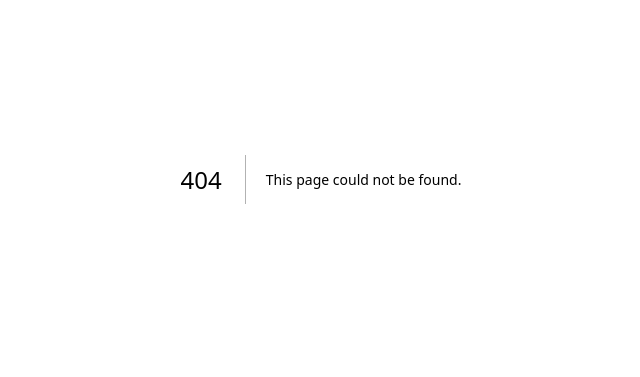
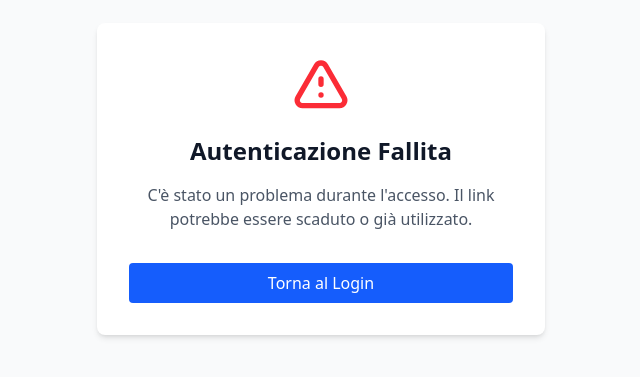
Before and after one commit to ganzomoreno/entraco, a Next.js app: page /auth/auth-code-error in a window 1280 px wide. Before the commit this address had no page. Shown: the part 221-598 px from the top of the page, without its empty margins (319-959 px from the left). Built offline with nearby package versions, Linux system fonts and the light colour scheme.

Commit message:
fix: auth error page and signup logic

```diff
--- /dev/null
+++ b/src/app/auth/auth-code-error/page.tsx
@@ -0,0 +1,50 @@
+import Link from 'next/link'
+
+export default function AuthCodeErrorPage({
+    searchParams,
+}: {
+    searchParams: { error?: string }
+}) {
+    return (
+        <div className="flex flex-col items-center justify-center min-h-screen p-4 bg-gray-50">
+            <div className="w-full max-w-md p-8 space-y-4 bg-white rounded-lg shadow-md text-center">
+                <div className="text-red-500">
+                    <svg
+                        xmlns="http://www.w3.org/2000/svg"
+                        className="w-16 h-16 mx-auto"
+                        fill="none"
+                        viewBox="0 0 24 24"
+                        stroke="currentColor"
+                    >
+                        <path
+                            strokeLinecap="round"
+                            strokeLinejoin="round"
+                            strokeWidth={2}
+                            d="M12 9v2m0 4h.01m-6.938 4h13.856c1.54 0 2.502-1.667 1.732-3L13.732 4c-.77-1.333-2.694-1.333-3.464 0L3.34 16c-.77 1.333.192 3 1.732 3z"
+                        />
+                    </svg>
+                </div>
+                <h1 className="text-2xl font-bold text-gray-900">Autenticazione Fallita</h1>
+
+                <p className="text-gray-600">
+                    C'è stato un problema durante l'accesso. Il link potrebbe essere scaduto o già utilizzato.
+                </p>
+
+                {searchParams.error && (
+                    <div className="p-3 my-4 text-sm text-left text-red-700 bg-red-100 rounded border border-red-200 break-all">
+                        <strong>Errore:</strong> {searchParams.error}
+                    </div>
+                )}
+
+                <div className="pt-4">
+                    <Link
+                        href="/login"
+                        className="inline-block w-full px-4 py-2 text-white bg-blue-600 rounded hover:bg-blue-700 transition-colors"
+                    >
+                        Torna al Login
+                    </Link>
+                </div>
+            </div>
+        </div>
+    )
+}
--- a/src/app/auth/callback/route.ts
+++ b/src/app/auth/callback/route.ts
@@ -24,5 +24,6 @@ export async function GET(request: Request) {
     }
 
     // return the user to an error page with instructions
-    return NextResponse.redirect(`${origin}/auth/auth-code-error`)
+    const errorMessage = code ? 'Invalid code' : 'No code provided'
+    return NextResponse.redirect(`${origin}/auth/auth-code-error?error=${encodeURIComponent(errorMessage)}`)
 }
--- /dev/null
+++ b/src/app/debug/page.tsx
@@ -0,0 +1,41 @@
+import { getURL } from '@/utils/supabase/server'
+import { headers } from 'next/headers'
+
+export default async function DebugPage() {
+    const url = await getURL()
+    const headersList = await headers()
+    const host = headersList.get('host')
+    const origin = headersList.get('origin')
+    const referer = headersList.get('referer')
+    const forwardedHost = headersList.get('x-forwarded-host')
+
+    return (
+        <div className="p-8 font-mono text-sm space-y-4">
+            <h1 className="text-xl font-bold">Debug URL Detection</h1>
+
+            <div className="p-4 border rounded bg-slate-100">
+                <h2 className="font-bold mb-2">Detected URL (Result):</h2>
+                <p className="text-green-600 text-lg break-all">{url}</p>
+            </div>
+
+            <div className="p-4 border rounded bg-slate-50">
+                <h2 className="font-bold mb-2">Request Headers:</h2>
+                <ul className="space-y-1">
+                    <li><strong>Host:</strong> {host || 'null'}</li>
+                    <li><strong>Origin:</strong> {origin || 'null'}</li>
+                    <li><strong>Referer:</strong> {referer || 'null'}</li>
+                    <li><strong>X-Forwarded-Host:</strong> {forwardedHost || 'null'}</li>
+                </ul>
+            </div>
+
+            <div className="p-4 border rounded bg-orange-50">
+                <h2 className="font-bold mb-2">Environment:</h2>
+                <ul className="space-y-1">
+                    <li><strong>NODE_ENV:</strong> {process.env.NODE_ENV}</li>
+                    <li><strong>NEXT_PUBLIC_SITE_URL:</strong> {process.env.NEXT_PUBLIC_SITE_URL}</li>
+                    <li><strong>Calculated Protocol:</strong> {url.startsWith('https') ? 'https' : 'http'}</li>
+                </ul>
+            </div>
+        </div>
+    )
+}
--- a/src/app/login/actions.ts
+++ b/src/app/login/actions.ts
@@ -15,11 +15,15 @@ export async function loginWithOtp(formData: FormData) {
         return { error: 'Inserisci un indirizzo email valido.' }
     }
 
+    const redirectUrl = `${await getURL()}auth/callback`
+    console.log('--- LOGIN ACTION DEBUG ---')
+    console.log('Generated Redirect URL:', redirectUrl)
+
     const { error } = await supabase.auth.signInWithOtp({
         email,
         options: {
             shouldCreateUser: true,
-            emailRedirectTo: `${await getURL()}auth/callback`,
+            emailRedirectTo: redirectUrl,
         },
     })
 
@@ -69,13 +73,25 @@ export async function signup(formData: FormData) {
         return { error: 'Le password non corrispondono.' }
     }
 
-    const { error } = await supabase.auth.signUp({
+    const redirectUrl = `${await getURL()}auth/callback`
+    console.log('--- SIGNUP ACTION DEBUG ---')
+    console.log('Email:', email)
+    console.log('Redirect URL:', redirectUrl)
+
+    const { data, error } = await supabase.auth.signUp({
         email,
         password,
         options: {
-            emailRedirectTo: `${await getURL()}auth/callback`,
+            emailRedirectTo: redirectUrl,
         },
     })
+
+    if (error) {
+        console.error('Signup Error:', error)
+        return { error: error.message }
+    }
+
+    console.log('Signup Success:', data)
 
     if (error) {
         return { error: error.message }
--- a/src/utils/supabase/middleware.ts
+++ b/src/utils/supabase/middleware.ts
@@ -33,7 +33,7 @@ export async function updateSession(request: NextRequest) {
         data: { user },
     } = await supabase.auth.getUser()
 
-    const publicPaths = ['/login', '/auth', '/signup', '/forgot-password']
+    const publicPaths = ['/login', '/auth', '/signup', '/forgot-password', '/debug']
     const isPublicPath = publicPaths.some(path => request.nextUrl.pathname.startsWith(path))
 
     if (!user && !isPublicPath) {
--- a/src/utils/supabase/server.ts
+++ b/src/utils/supabase/server.ts
@@ -31,7 +31,7 @@ export async function createClient() {
 export const getURL = async () => {
     let url = process.env.NEXT_PUBLIC_SITE_URL ??
         process.env.NEXT_PUBLIC_VERCEL_URL ??
-        process.env.VERCEL_URL ?? // Server-side Vercel URL
+        process.env.VERCEL_URL ??
         'http://localhost:3000/'
 
     url = url.includes('http') ? url : `https://${url}`
@@ -42,6 +42,10 @@ export const getURL = async () => {
         const host = headersList.get('x-forwarded-host') || headersList.get('host')
         const origin = headersList.get('origin')
 
+        console.log('--- DEBUG getURL ---')
+        console.log('Origin:', origin)
+        console.log('Host:', host)
+
         // Prefer origin if available (CORS), otherwise host
         const effectiveHost = origin || host
 
@@ -49,8 +53,8 @@ export const getURL = async () => {
             if (effectiveHost.startsWith('http')) {
                 url = effectiveHost
             } else {
-                // Determine protocol (localhost usually http, everything else https)
-                const isLocal = effectiveHost.includes('localhost') || effectiveHost.includes('127.0.0.1')
+                // Determine protocol
+                const isLocal = effectiveHost.includes('localhost') || effectiveHost.includes('127.0.0.1') || effectiveHost.startsWith('192.168.')
                 const protocol = isLocal ? 'http' : 'https'
                 url = `${protocol}://${effectiveHost}`
             }
@@ -59,8 +63,8 @@ export const getURL = async () => {
         console.warn('URL detection failed, falling back to env vars', e)
     }
 
-    // Ensure trailing slash for consistency
     url = url.charAt(url.length - 1) === '/' ? url : `${url}/`
 
+    console.log('Final URL:', url)
     return url
 }
```
